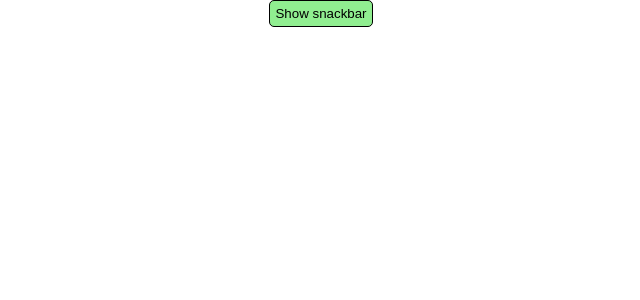
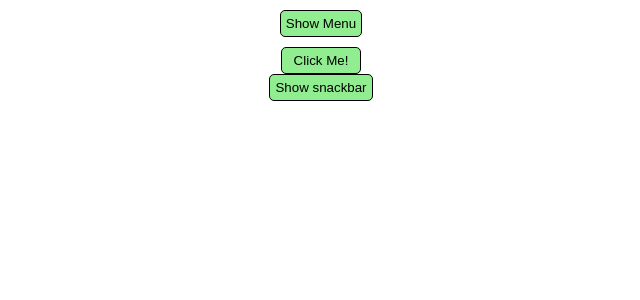
Before and after one commit to pioteres/ch5, a React (Create React App) app: page / in a window 1280 px wide. Shown: the top 300 px of the page, without its empty margins (319-959 px from the left). Built offline with nearby package versions, Linux system fonts and the light colour scheme.

Commit message:
add styling and restructuring position of menu buttons component

```diff
--- a/src/App.css
+++ b/src/App.css
@@ -1,5 +1,9 @@
 .App {
   text-align: center;
+}
+
+.header {
+  margin: 10px;
 }
 
 .overlay {
@@ -84,3 +88,11 @@ button {
   color: white;
   font-weight: bolder;
 }
+
+.menu {
+  position: absolute;
+  top: 0;
+  width: 20vw;
+  height: 100%;
+  background: lightgrey;
+}
--- a/src/App.js
+++ b/src/App.js
@@ -1,11 +1,27 @@
+import { useState } from 'react';
+import { ModalDialogBox, Snackbars } from './pages';
+import { Button } from './components/Button';
+import { Menu } from './components/Menu';
 import './App.css';
-import { ModalDialogBox, Snackbars}  from './pages';
 
 function App() {
+  const [isOpen, setOpen] = useState();
+  const handleClick = () => {
+    console.log('click');
+    setOpen(!isOpen);
+  };
   return (
     <div className="App">
-      {/* <ModalDialogBox /> */}
-      <Snackbars time={5000} type="information" position="center-top" >Snackbar with some props</Snackbars>
+      <div className="header">
+        <Button handleClick={handleClick}>
+          {isOpen ? 'Hide Menu' : 'Show Menu'}
+        </Button>
+      </div>
+      {isOpen && <Menu state={isOpen} handleClick={handleClick} />}
+      <ModalDialogBox />
+      <Snackbars time={5000} type="information" position="center-top">
+        Snackbar with some props
+      </Snackbars>
     </div>
   );
 }
--- /dev/null
+++ b/src/components/Menu/Menu.js
@@ -0,0 +1,29 @@
+import { Button } from '../Button';
+
+const Menu = ({ state, handleClick }) => {
+  return (
+    <div className="menu">
+      <div className="header">
+        <Button handleClick={handleClick}>
+          {state ? 'Hide Menu' : 'Show Menu'}
+        </Button>
+      </div>
+      <ul style={{ textAlign: 'left' }}>
+        <li>
+          <a href="/">Link 1</a>
+        </li>
+        <li>
+          <a href="/">Link 2</a>
+        </li>
+        <li>
+          <a href="/">Link 3</a>
+        </li>
+        <li>
+          <a href="/">Link 4</a>
+        </li>
+      </ul>
+    </div>
+  );
+};
+
+export default Menu;
--- /dev/null
+++ b/src/components/Menu/index.js
@@ -0,0 +1 @@
+export { default as Menu } from './Menu';
--- a/src/components/Snackbar/Snackbar.js
+++ b/src/components/Snackbar/Snackbar.js
@@ -64,7 +64,7 @@ const Snackbar = ({ time, setActive, children, position, type }) => {
   useEffect(() => {
     const timer = setTimeout(() => setActive(false), time);
     return () => clearTimeout(timer);
-  }, []);
+  }, [setActive, time]);
 
   return (
     <div className="overlay">
```
